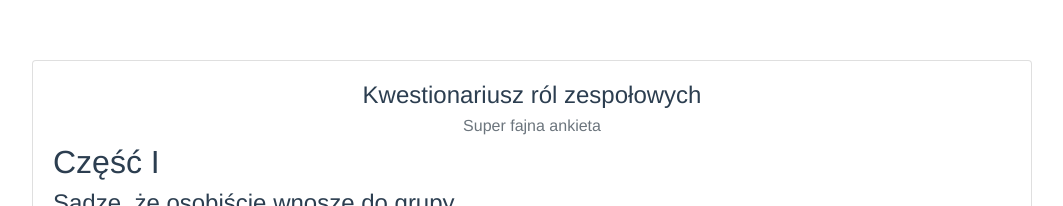
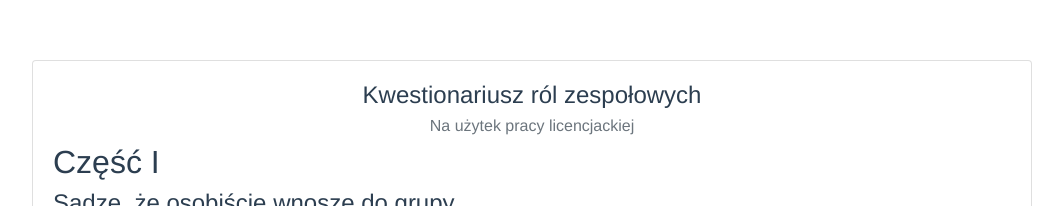
Before and after one commit to christopher-dabrowski/kwestionariusz-rol-zespolowych, a Vue app: page / in a window 1280 px wide. Shown: the top 206 px of the page, without its empty margins (108-1171 px from the left). Built offline with nearby package versions, Linux system fonts and the light colour scheme.

Commit message:
Subtitle change

```diff
--- a/src/App.vue
+++ b/src/App.vue
@@ -4,7 +4,7 @@
     <!-- <HelloWorld msg="Welcome to Your Vue.js App" /> -->
     <b-card
       title="Kwestionariusz ról zespołowych"
-      sub-title="Super fajna ankieta"
+      sub-title="Na użytek pracy licencjackiej"
       style="max-width: 1000px; margin: auto"
     >
       <form style="text-align: left">
```
